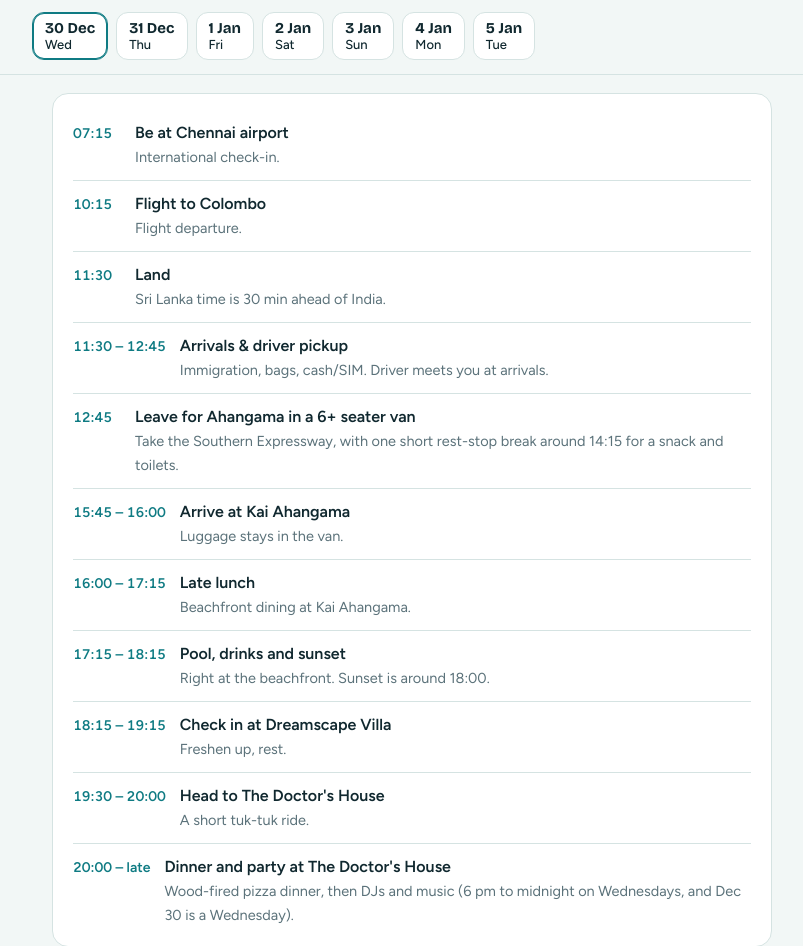
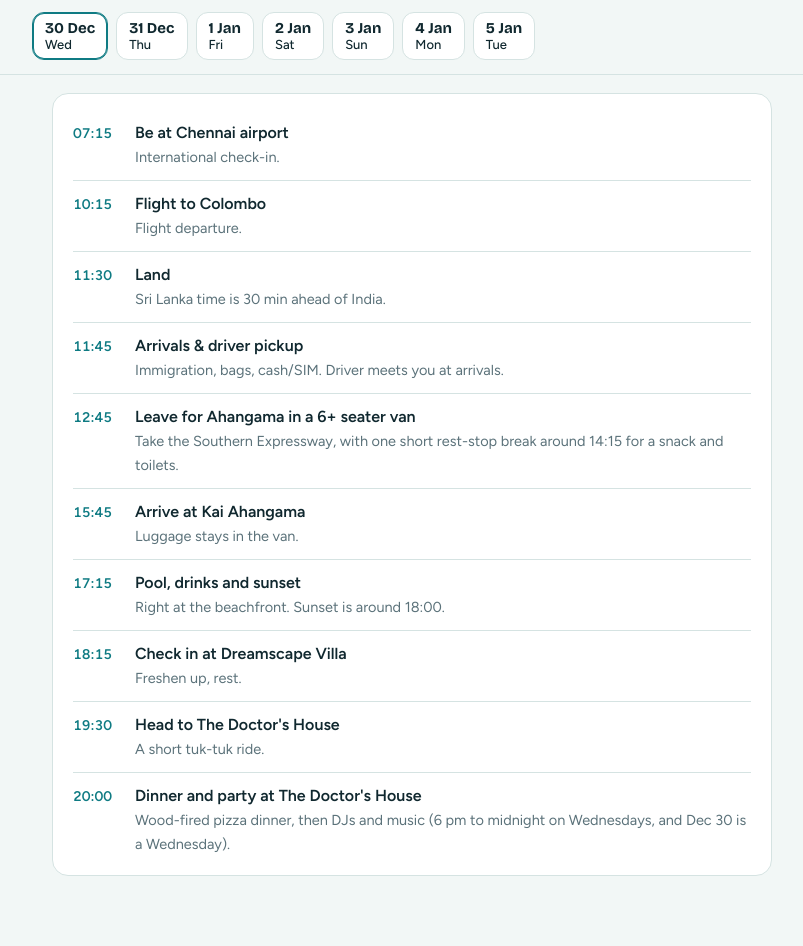
Before and after one commit to AKIILESH/SL, a plain HTML site: page Sri Lanka South Coast_ 30 Dec to 5 Jan.html in a window 1280 px wide. Shown: the top 946 px of the page, without its empty margins (228-1031 px from the left). Drawn offline with nearby package versions, Linux system fonts and the light colour scheme.

Commit message:
Remove late lunch and keep only start times on 30 Dec

```diff
--- a/Sri Lanka South Coast_ 30 Dec to 5 Jan.html
+++ b/Sri Lanka South Coast_ 30 Dec to 5 Jan.html
@@ -49,14 +49,13 @@ var D=[
 ["07:15","Be at Chennai airport","International check-in."],
 ["10:15","Flight to Colombo","Flight departure."],
 ["11:30","Land","Sri Lanka time is 30 min ahead of India."],
-["11:30 – 12:45","Arrivals & driver pickup","Immigration, bags, cash/SIM. Driver meets you at arrivals."],
+["11:45","Arrivals & driver pickup","Immigration, bags, cash/SIM. Driver meets you at arrivals."],
 ["12:45","Leave for Ahangama in a 6+ seater van","Take the Southern Expressway, with one short rest-stop break around 14:15 for a snack and toilets."],
-["15:45 – 16:00","Arrive at Kai Ahangama","Luggage stays in the van."],
-["16:00 – 17:15","Late lunch","Beachfront dining at Kai Ahangama."],
-["17:15 – 18:15","Pool, drinks and sunset","Right at the beachfront. Sunset is around 18:00."],
-["18:15 – 19:15","Check in at Dreamscape Villa","Freshen up, rest."],
-["19:30 – 20:00","Head to The Doctor's House","A short tuk-tuk ride."],
-["20:00 – late","Dinner and party at The Doctor's House","Wood-fired pizza dinner, then DJs and music (6 pm to midnight on Wednesdays, and Dec 30 is a Wednesday)."]]},
+["15:45","Arrive at Kai Ahangama","Luggage stays in the van."],
+["17:15","Pool, drinks and sunset","Right at the beachfront. Sunset is around 18:00."],
+["18:15","Check in at Dreamscape Villa","Freshen up, rest."],
+["19:30","Head to The Doctor's House","A short tuk-tuk ride."],
+["20:00","Dinner and party at The Doctor's House","Wood-fired pizza dinner, then DJs and music (6 pm to midnight on Wednesdays, and Dec 30 is a Wednesday)."]]},
 {d:"Thu 31 Dec",s:"31 Dec",w:"Madiha to Ahangama (placeholder)",t:"New Year’s Eve",tag:"NYE",i:[
 ["10:30","Kai Beach Club & Pool","Pool, daybeds, and oceanfront vibes in Ahangama."],
 ["13:00","Lunch at Lighthouse Ahangama","Rooftop cafe and restaurant with ocean views."],
@@ -66,7 +65,6 @@ var D=[
 {d:"Fri 1 Jan",s:"1 Jan",w:"Ahangama to Hiriketiya",t:"Recover, then move east",tag:"",i:[
 ["12:00","Check out from Dreamscape Villa","Pack up and check out before moving to Hiriketiya."],
 ["14:30","Transfer to Hiriketiya","About 1 to 1.25 hrs via Weligama and Mirissa."],
-["15:45","Coconut Tree Hill, Mirissa","Quick photo stop on the way."],
 ["17:00","Check in at Chill Vibes Hostel","Your base for Jan 1, 2 and 3. Catch the sunset on the bay."],
 ["19:30","Dinner and cocktails at Smoke & Bitters","Pehembiya Beach (Dickwella / Hiriketiya). Asia’s 50 Best Bars cocktail bar and smokehouse. Pre-book a table for six."],
 ["21:30","Friday night","A blogger says the Secret Jungle Party runs on Fridays. Confirm before you go."]]},
```
Also changed, not shown: index.html (+6 -8 lines).
